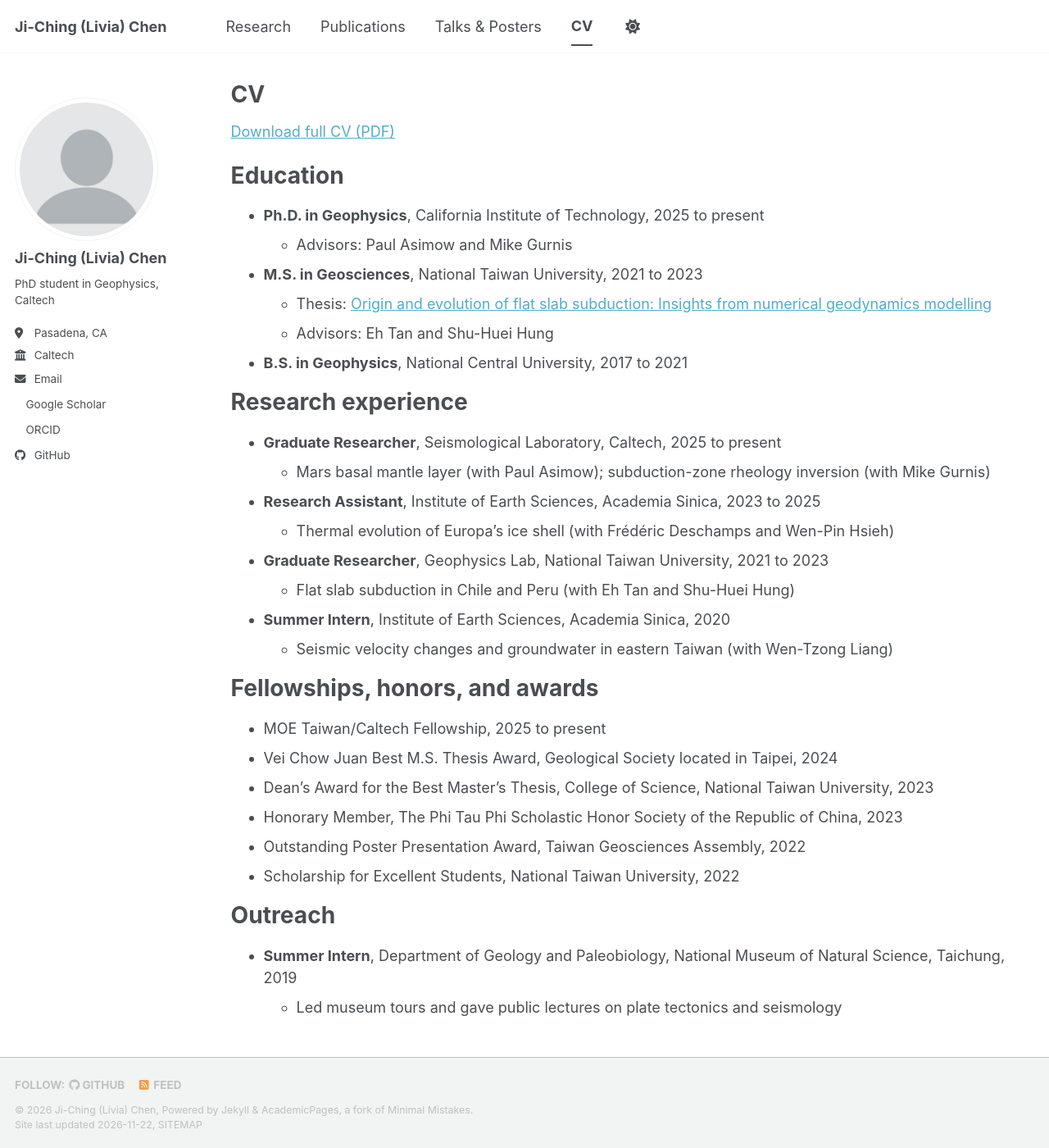
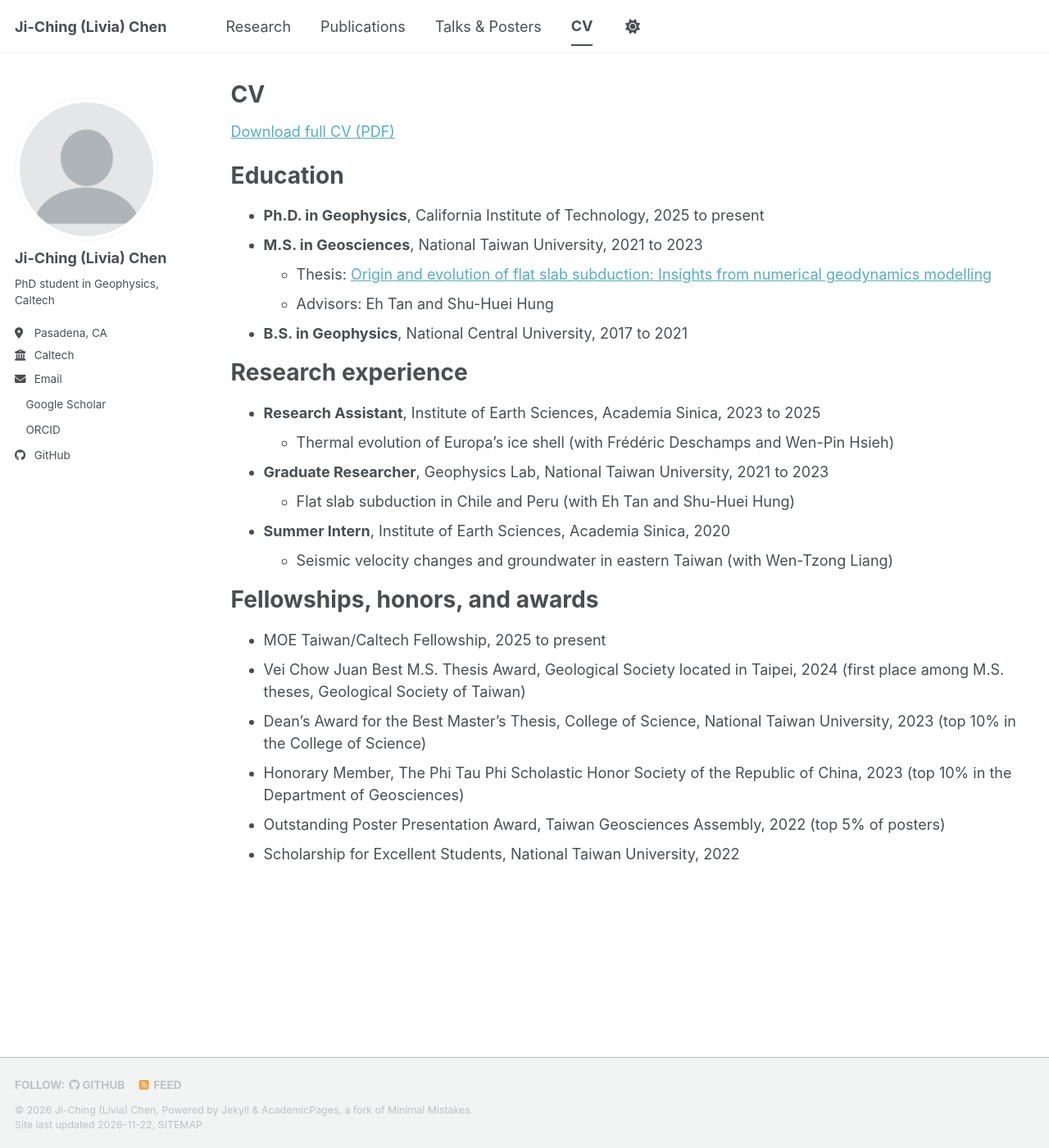
Before and after one commit to chingchenn/chingchenn.github.io, a Jekyll site: the page built from _pages/cv.md, in a window 1280 px wide and 1400 px high. Shown: the whole window at 82% size. Built offline with Jekyll 4.4.1, drawn with Linux system fonts in a browser that asks for light colours; a script bundle is joined from its source files by our own code; a style sheet for code colours, icons or effects is not loaded.

Commit message:
Update CV

```diff
--- a/_pages/cv.md
+++ b/_pages/cv.md
@@ -10,7 +10,6 @@ author_profile: true
 Education
 ======
 * **Ph.D. in Geophysics**, California Institute of Technology, 2025 to present
-  * Advisors: Paul Asimow and Mike Gurnis
 * **M.S. in Geosciences**, National Taiwan University, 2021 to 2023
   * Thesis: [Origin and evolution of flat slab subduction: Insights from numerical geodynamics modelling](http://tdr.lib.ntu.edu.tw/jspui/handle/123456789/83257)
   * Advisors: Eh Tan and Shu-Huei Hung
@@ -18,8 +17,6 @@ Education
 
 Research experience
 ======
-* **Graduate Researcher**, Seismological Laboratory, Caltech, 2025 to present
-  * Mars basal mantle layer (with Paul Asimow); subduction-zone rheology inversion (with Mike Gurnis)
 * **Research Assistant**, Institute of Earth Sciences, Academia Sinica, 2023 to 2025
   * Thermal evolution of Europa's ice shell (with Frédéric Deschamps and Wen-Pin Hsieh)
 * **Graduate Researcher**, Geophysics Lab, National Taiwan University, 2021 to 2023
@@ -30,13 +27,8 @@ Research experience
 Fellowships, honors, and awards
 ======
 * MOE Taiwan/Caltech Fellowship, 2025 to present
-* Vei Chow Juan Best M.S. Thesis Award, Geological Society located in Taipei, 2024
-* Dean's Award for the Best Master's Thesis, College of Science, National Taiwan University, 2023
-* Honorary Member, The Phi Tau Phi Scholastic Honor Society of the Republic of China, 2023
-* Outstanding Poster Presentation Award, Taiwan Geosciences Assembly, 2022
+* Vei Chow Juan Best M.S. Thesis Award, Geological Society located in Taipei, 2024 (first place among M.S. theses, Geological Society of Taiwan)
+* Dean's Award for the Best Master's Thesis, College of Science, National Taiwan University, 2023 (top 10% in the College of Science)
+* Honorary Member, The Phi Tau Phi Scholastic Honor Society of the Republic of China, 2023 (top 10% in the Department of Geosciences)
+* Outstanding Poster Presentation Award, Taiwan Geosciences Assembly, 2022 (top 5% of posters)
 * Scholarship for Excellent Students, National Taiwan University, 2022
-
-Outreach
-======
-* **Summer Intern**, Department of Geology and Paleobiology, National Museum of Natural Science, Taichung, 2019
-  * Led museum tours and gave public lectures on plate tectonics and seismology
```
Also changed, not shown: 1 other file.
